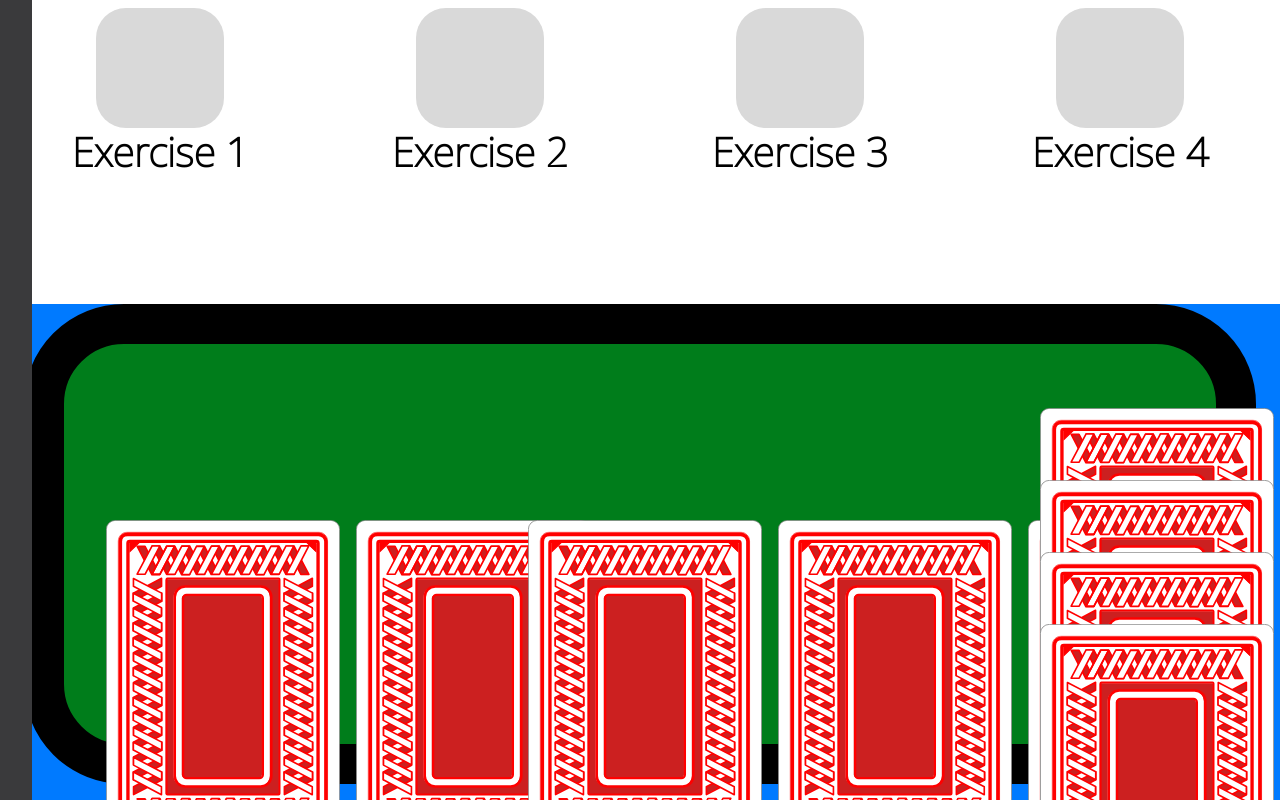
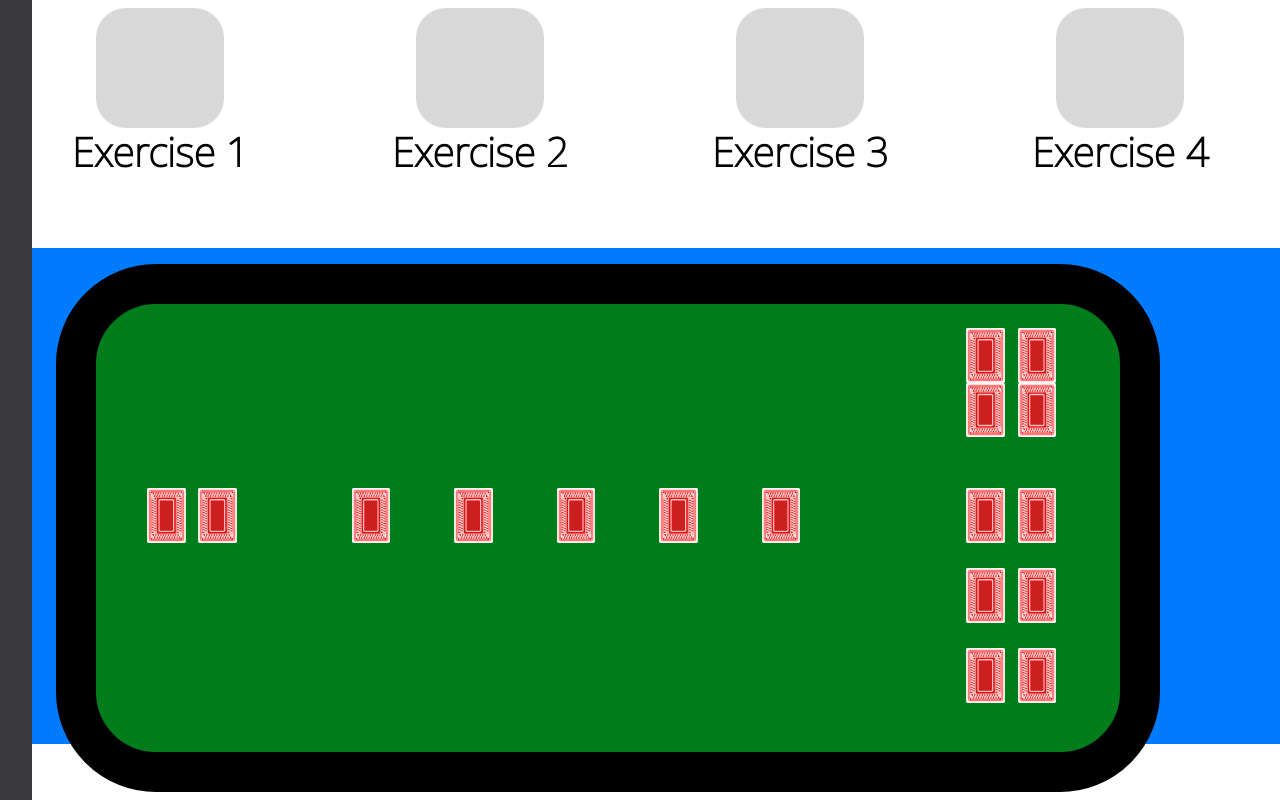
Before and after one commit to TamahauBrown/poker-trainer, a React (Create React App) app: page / in a window 1280 px wide. Shown: the top 800 px of the page. Built offline with nearby package versions, Linux system fonts and the light colour scheme.

Commit message:
Added the poker cards, TODO: Fix div being shorter than length of the page

```diff
--- a/src/App.css
+++ b/src/App.css
@@ -139,13 +139,18 @@
 /* Poker table */
 .pokerTable {
   height: 50vh;
-  width: 90vw;
+  width: 80vw;
   background: #007D1B;
   /*align-items: center;*/
-  margin: 7vh auto auto auto;
+  margin: 2vh auto auto 7vh;
   border-radius: 100px;
   border: 40px solid black;
   z-index: -2;
+  padding: 3vh 0 3vh 0;
+  display: inline-grid;
+  grid-template-rows: repeat(10, 1fr);
+  grid-template-columns: repeat(20, 1fr);
+  grid-gap: 0;
 }
 
 /*.TableText{
@@ -158,43 +163,98 @@
 
 /* Playing cards */
 #playerCards{
-  position: absolute;
   padding-top: 22vh;
   left: 7%;
 }
 
 /* Playing cards */
-#tableCards{
-  position: absolute;
-  padding-top: 22vh;
-  left: 40%;
+
+.tableCards, .playerCards, .hand1, .hand2, .hand3, .hand4, .hand5 {
+  width: 75%;
 }
 
-#opponentCards {
-  left: 70%;
+/* All the cards */
+#leftCard{
+  grid-row: 5;
+  grid-column: 2;
 }
 
-.tableCards, .playerCards, .hand1, .hand2, .hand3, .hand4, .hand5 {
-  padding-left: 2vh;
+#rightCard {
+  grid-row: 5;
+  grid-column: 3;
 }
 
-#opponentHand1, #opponentHand2, #opponentHand3, #opponentHand4, #opponentHand5 {
-  position: absolute;
-  left: 80%;
+#flop1{
+  grid-row: 5;
+  grid-column: 6;
 }
 
-#opponentHand1{
-  padding-top: 8vh;
+#flop2{
+  grid-row: 5;
+  grid-column: 8;
 }
 
-#opponentHand2{
-  padding-top: 17vh;
+#flop3{
+  grid-row: 5;
+  grid-column: 10;
 }
 
-#opponentHand3{
-  padding-top: 26vh;
+#turn{
+  grid-row: 5;
+  grid-column: 12;
 }
 
-#opponentHand4{
-  padding-top: 35vh;
+#river{
+  grid-row: 5;
+  grid-column: 14;
 }
+
+#oh1l{
+  grid-row: 0;
+  grid-column: 18;
+}
+
+#ohr1{
+  grid-row: 0;
+  grid-column: 19;
+}
+
+#ohl2{
+  grid-row: 2;
+  grid-column: 18;
+}
+
+#ohr2{
+  grid-row: 2;
+  grid-column: 19;
+}
+
+#ohl3{
+  grid-row: 5;
+  grid-column: 18;
+}
+
+#ohr3{
+  grid-row: 5;
+  grid-column: 19;
+}
+
+#ohl4{
+  grid-row: 7;
+  grid-column: 18;
+}
+
+#ohr4{
+  grid-row: 7;
+  grid-column: 19;
+}
+
+#ohl5{
+  grid-row: 9;
+  grid-column: 18;
+}
+
+#ohr5{
+  grid-row: 9;
+  grid-column: 19;
+}
--- a/src/App.tsx
+++ b/src/App.tsx
@@ -1,4 +1,4 @@
-import React from 'react';
+//import React from 'react';
 import './App.css';
 
 function App() {
@@ -10,52 +10,39 @@ function App() {
             </head>
             <header className="App-header">
                 <div className="exercise">
-                    <div className="exShape" id="ex1"> </div>
-                    <div className="exShape" id="ex2"> </div>
-                    <div className="exShape" id="ex3"> </div>
-                    <div className="exShape" id="ex4"> </div>
+                    <div className="exShape" id="ex1"></div>
+                    <div className="exShape" id="ex2"></div>
+                    <div className="exShape" id="ex3"></div>
+                    <div className="exShape" id="ex4"></div>
                     <div className="exerciseText" id="ex1text">Exercise 1</div>
                     <div className="exerciseText" id="ex2text">Exercise 2</div>
                     <div className="exerciseText" id="ex3text">Exercise 3</div>
                     <div className="exerciseText" id="ex4text">Exercise 4</div>
                 </div>
-                <div className="sidebar"> </div>
+                <div className="sidebar"></div>
                 <div className="floor">
                     <div className="pokerTable">
-                        <div id="playerCards">
                         <img src={"./Images/backs/red.svg"} alt="Player card left" className="playerCards"
                              id="leftCard"/>
                         <img src={"./Images/backs/red.svg"} alt="Player card right" className="playerCards"
                              id="rightCard"/>
-                        </div>
-                        <div id="tableCards">
                         <img src={"./Images/backs/red.svg"} alt="Flop 1" className="tableCards" id="flop1"/>
                         <img src={"./Images/backs/red.svg"} alt="Flop 2" className="tableCards" id="flop2"/>
                         <img src={"./Images/backs/red.svg"} alt="Flop 3" className="tableCards" id="flop3"/>
                         <img src={"./Images/backs/red.svg"} alt="Turn" className="tableCards" id="turn"/>
                         <img src={"./Images/backs/red.svg"} alt="River" className="tableCards" id="river"/>
-                        </div>
-                        <div id="opponentCards">
-                            <div id="opponentHand1">
-                                <img src={"./Images/backs/red.svg"} alt="Hand1Left" className="hand1" id=""/>
-                                <img src={"./Images/backs/red.svg"} alt="Hand1Right" className="hand1" id=""/>
-                            </div>
-                            <div id="opponentHand2">
-                                <img src={"./Images/backs/red.svg"} alt="OpponentHand2Left" className="hand2" id=""/>
-                                <img src={"./Images/backs/red.svg"} alt="OpponentHand2Right" className="hand2" id=""/>
-                            </div>
-                            <div id="opponentHand3">
-                                <img src={"./Images/backs/red.svg"} alt="OpponentHand3Right" className="hand3" id=""/>
-                                <img src={"./Images/backs/red.svg"} alt="OpponentHand4Left" className="hand4" id=""/>
-                            </div>
-                            <div id="opponentHand4">
-                                <img src={"./Images/backs/red.svg"} alt="OpponentHand3Right" className="hand4" id=""/>
-                                <img src={"./Images/backs/red.svg"} alt="OpponentHand5Left" className="hand5" id=""/>
+                        <img src={"./Images/backs/red.svg"} alt="Hand1Left" className="hand1" id="oh1l"/>
+                        <img src={"./Images/backs/red.svg"} alt="Hand1Right" className="hand1" id="ohr1"/>
+                        <img src={"./Images/backs/red.svg"} alt="OpponentHand2Left" className="hand2" id="ohl2"/>
+                        <img src={"./Images/backs/red.svg"} alt="OpponentHand2Right" className="hand2" id="ohr2"/>
+                        <img src={"./Images/backs/red.svg"} alt="OpponentHand3Right" className="hand3" id="ohl3"/>
+                        <img src={"./Images/backs/red.svg"} alt="OpponentHand4Left" className="hand4" id="ohr3"/>
+                        <img src={"./Images/backs/red.svg"} alt="OpponentHand3Right" className="hand4" id="ohl4"/>
+                        <img src={"./Images/backs/red.svg"} alt="OpponentHand5Left" className="hand5" id="ohr4"/>
+                        <img src={"./Images/backs/red.svg"} alt="OpponentHand3Right" className="hand4" id="ohl5"/>
+                        <img src={"./Images/backs/red.svg"} alt="OpponentHand5Left" className="hand5" id="ohr5"/>
                     </div>
                 </div>
-                    </div>
-                </div>
-
             </header>
         </div>
     );
```
Lines whose indentation alone changed are shown as unchanged.
